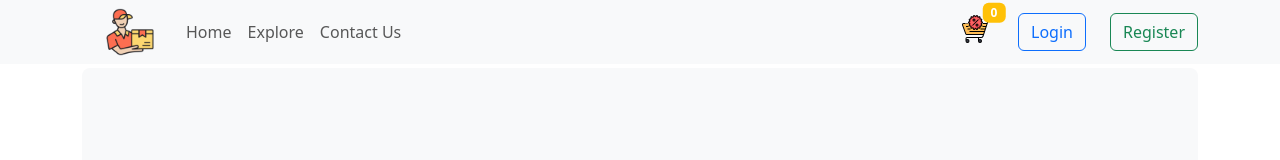
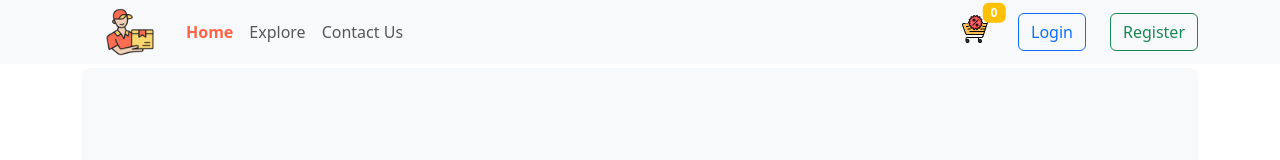
Before and after one commit to Harshbhati30/Online-Food-Delivery-App, a React (Vite) app in the folder foodiesPanel/: page / in a window 1280 px wide. Shown: the top 160 px of the page. Built offline with nearby package versions, Linux system fonts and the light colour scheme; no server answers.

Commit message:
HighLight the menubar components

```diff
--- /dev/null
+++ b/foodiesPanel/src/components/Menubar/Menubar.css
@@ -0,0 +1,3 @@
+.active{
+  color: tomato !important;
+}
--- a/foodiesPanel/src/components/Menubar/Menubar.jsx
+++ b/foodiesPanel/src/components/Menubar/Menubar.jsx
@@ -1,12 +1,14 @@
-import React, { useContext } from 'react'
+import React, { useContext, useState } from 'react'
 import { assets } from '../../assets/assets'
 import { Link } from "react-router-dom";
 import { StoreContext } from '../../context/StoreContext';
+import "./Menubar.css"
 
 
 
 const Menubar = () => {
 
+  const [active, setActive] = useState("home");
   const {quantities} = useContext(StoreContext);
 
   const uniqueCartItems = Object.values(quantities).filter(qty => qty > 0).length;
@@ -20,14 +22,14 @@
     <div className="collapse navbar-collapse" id="navbarSupportedContent">
       <ul className="navbar-nav me-auto mb-2 mb-lg-0">
         <li className="nav-item">
-          <Link className="nav-link" to="/">Home</Link>
+          <Link className={active === "home" ? "nav-link fw-bold active" : "nav-link"} to="/"  onClick={() => setActive("home")}>Home</Link>
         </li>
         <li className="nav-item">
-          <Link className="nav-link" to="/explore">Explore</Link>
+          <Link className={active === "explore" ? "nav-link fw-bold active" : "nav-link"} to="/explore" onClick={() => setActive("explore")}>Explore</Link>
         </li>
 
          <li className="nav-item">
-          <Link className="nav-link" to="/contact">Contact Us</Link>
+          <Link className={active === "contact-us" ? "nav-link fw-bold active" : "nav-link"} to="/contact"  onClick={() => setActive("contact-us")} >Contact Us</Link>
         </li>
       </ul>
 
```
